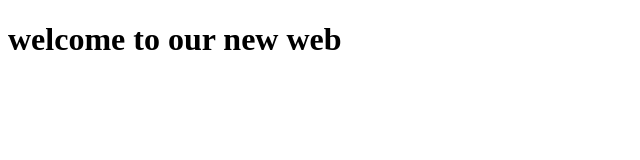
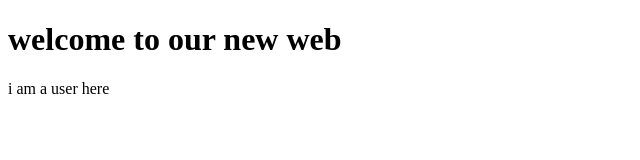
Before and after one commit to ICTPass2002kgao/Group-Practice, a plain HTML site: page index.html in a window 1280 px wide. Shown: the whole page, without its empty margins (0-640 px from the left). Drawn offline with Linux system fonts and the light colour scheme.

Commit message:
Update index.html
i updated the paragraph

```diff
--- a/index.html
+++ b/index.html
@@ -7,5 +7,6 @@
 </head>
 <body>
     <h1>welcome to our new web</h1>
-</body>
+    <p>i am a user here</p>
+    </body>
 </html>
```
